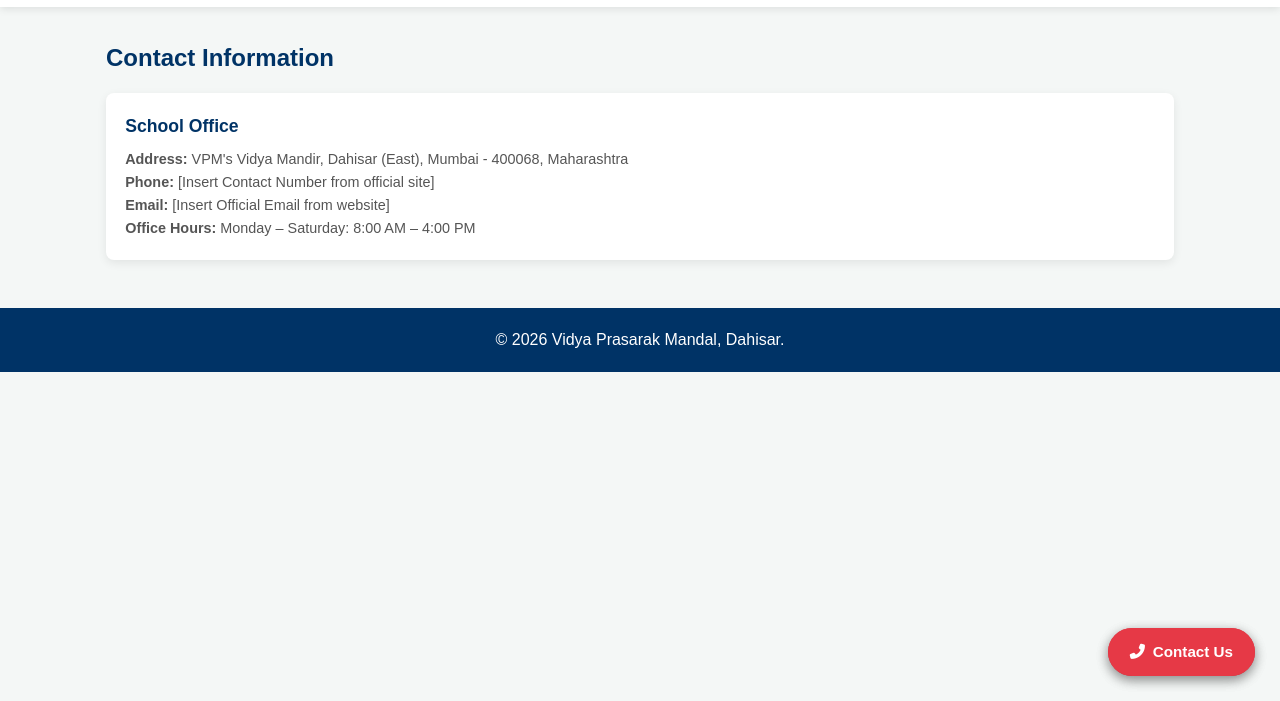
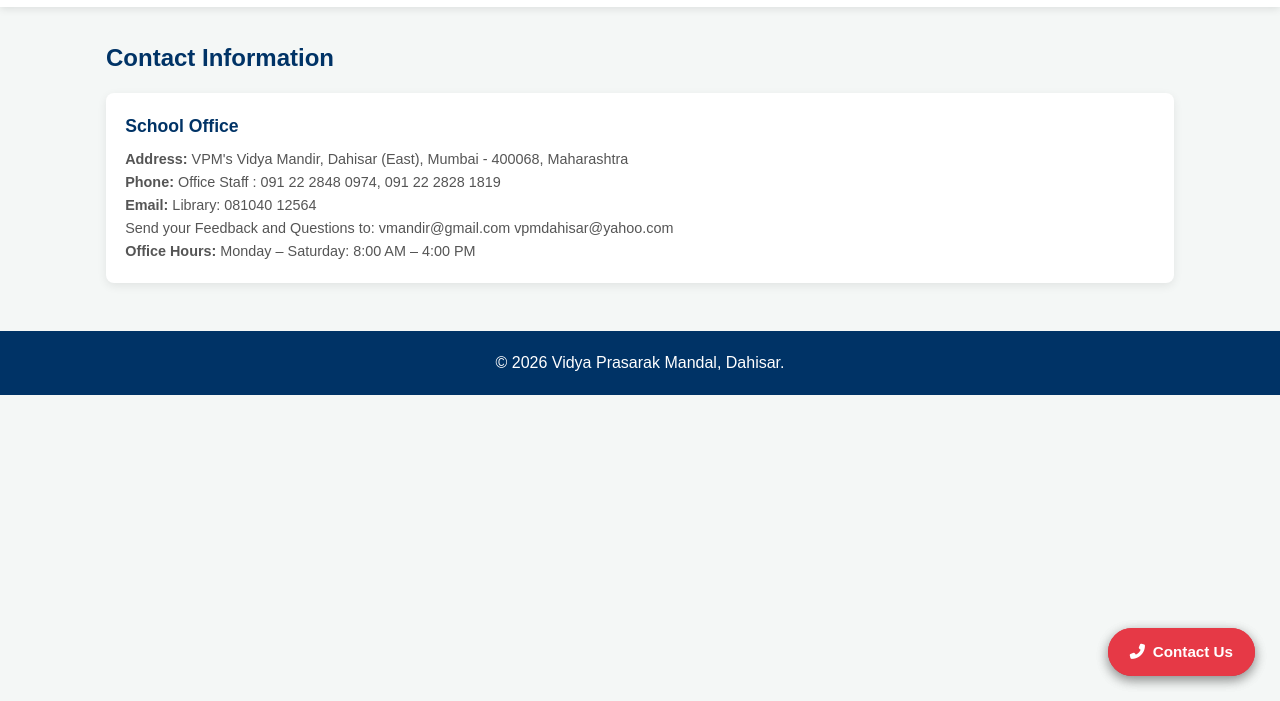
Before and after one commit to pruthaskamble-code/VidyaMandirDahisar, a plain HTML site: page contact.html in a window 1280 px wide. Shown: the part 99-800 px from the top of the page. Drawn offline with Linux system fonts and the light colour scheme.

Commit message:
Update HTML content

```diff
--- a/contact.html
+++ b/contact.html
@@ -56,8 +56,11 @@
   <div class="card">
     <h3>School Office</h3>
     <p><strong>Address:</strong> VPM's Vidya Mandir, Dahisar (East), Mumbai - 400068, Maharashtra</p>
-    <p><strong>Phone:</strong> [Insert Contact Number from official site]</p>
-    <p><strong>Email:</strong> [Insert Official Email from website]</p>
+    <p><strong>Phone:</strong> Office Staff : 091 22 2848 0974, 091 22 2828 1819</p>
+    <p><strong>Email:</strong> Library: 081040 12564</p>
+    <p>Send your Feedback and Questions to:
+vmandir@gmail.com
+vpmdahisar@yahoo.com<p>
     <p><strong>Office Hours:</strong> Monday – Saturday: 8:00 AM – 4:00 PM</p>
   </div>
   </main>
```
